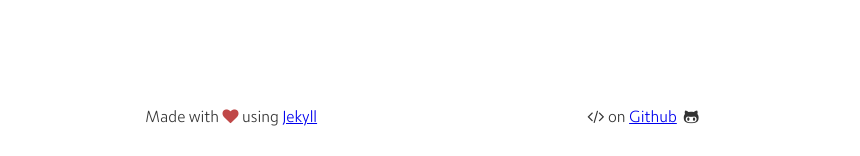
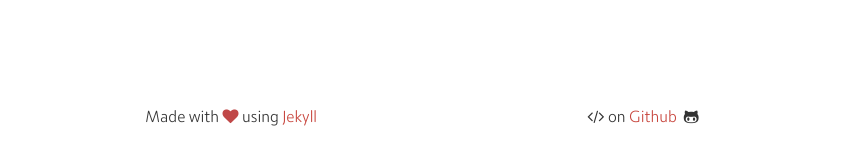
Before and after one commit to MrAnnix/MrAnnix.github.io, a Jekyll site: the page built from index.html, in a window 1280 px wide. Shown: the part 741-897 px from the top of the page, without its empty margins (203-1063 px from the left). Built offline with Jekyll 4.4.1, drawn with Linux system fonts in a browser that asks for light colours; the list of posts is cut into pages by our own code.

Commit message:
Update _common.scss

```diff
--- a/_sass/_common.scss
+++ b/_sass/_common.scss
@@ -950,3 +950,11 @@ code,pre,tt {
     margin-top: 1em;
     margin-bottom: 1em
 }
+
+.footer a {
+  color: #c8463e;
+  text-decoration: none; }
+
+.footer a:hover {
+  color: #8a6666;
+  text-decoration: none; }
```
